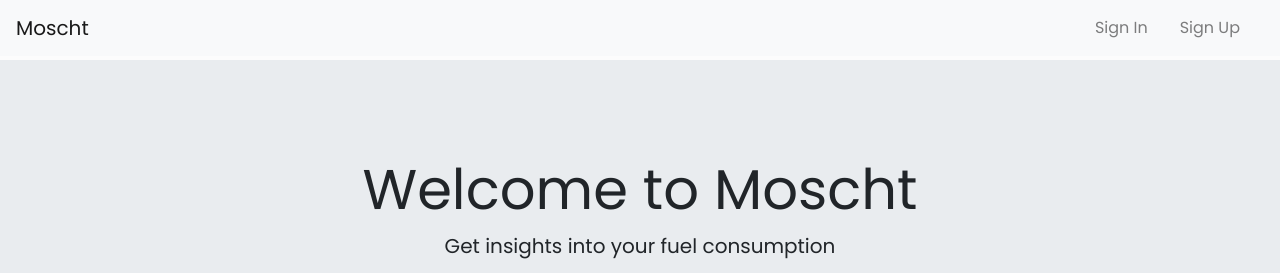
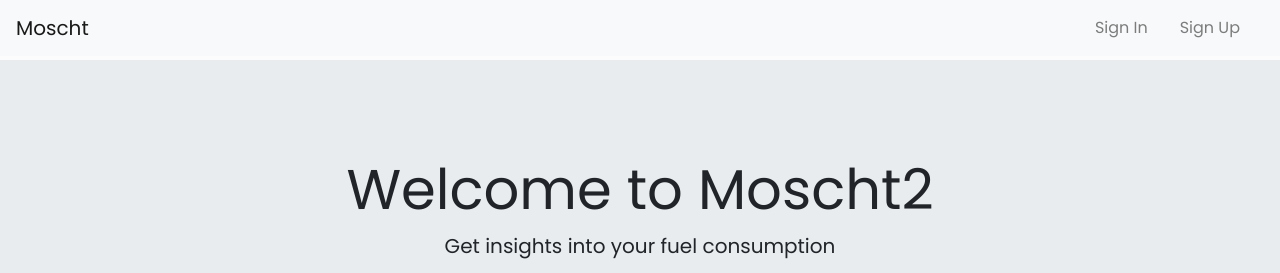
Before and after one commit to michburkhalter/Moscht_V2, a React (Create React App) app: page / in a window 1280 px wide. Shown: the top 273 px of the page. Built offline with nearby package versions, Linux system fonts and the light colour scheme; no server answers.

Commit message:
1 file modified

```diff
--- a/src/pages/Home.js
+++ b/src/pages/Home.js
@@ -13,7 +13,7 @@ export default class HomePage extends Component {
         <section>
           <div className="jumbotron jumbotron-fluid py-5">
             <div className="container text-center py-5">
-              <h1 className="display-4">Welcome to Moscht</h1>
+              <h1 className="display-4">Welcome to Moscht2</h1>
               <p className="lead">Get insights into your fuel consumption</p>
               <div className="mt-4">
                 <Link className="btn btn-primary px-5 mr-3" to="/signup">Create New Account</Link>
```
